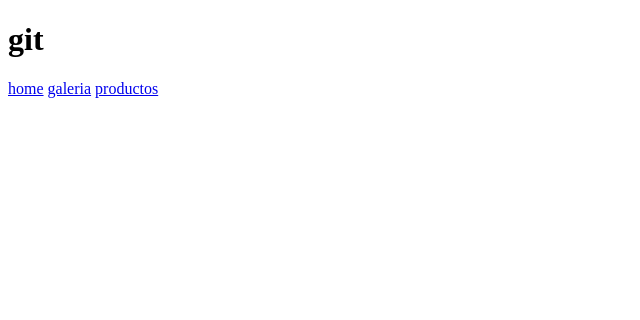
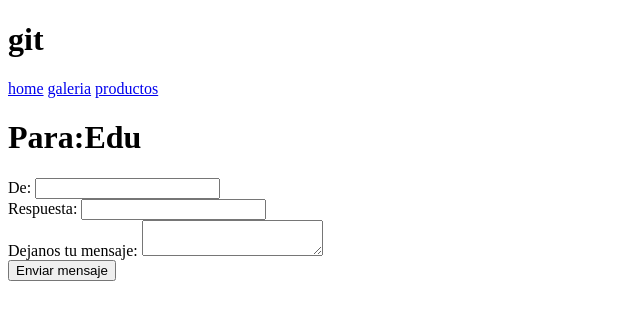
Before and after one commit to eduwalhart/uso-de-git-y-github, a plain HTML site: page secciones/contactos.html in a window 1280 px wide. Shown: the whole page, without its empty margins (0-640 px from the left). Drawn offline with nearby package versions, Linux system fonts and the light colour scheme.

```diff
--- a/secciones/contactos.html
+++ b/secciones/contactos.html
@@ -5,7 +5,8 @@
     <meta http-equiv="X-UA-Compatible" content="IE=edge">
     <meta name="viewport" content="width=device-width, initial-scale=1.0">
     <link rel="stylesheet" href="../estilos.css/css">
-    <title>Document</title>
+    <link rel="stylesheet" href="https://cdnjs.cloudflare.com/ajax/libs/animate.css/4.1.1/animate.min.css">
+    <title>Contacto</title>
 </head>
 <body>
     <header>
@@ -16,6 +17,28 @@
                  <a href="./productos.html">productos</a>
         </nav>
     </header>
+    <form>
+        <h1>Para:Edu</h1>
+
+        <div id="from">
+          <label for="name">De:</label>
+          <input type="text" id="name" name="user_name">
+        </div>
+
+        <div id="reply">
+          <label for="mail">Respuesta:</label>
+          <input type="email" id="mail" name="user_email">
+        </div>
+
+        <div id="message">
+          <label for="msg">Dejanos tu mensaje:</label>
+          <textarea id="msg" name="user_message"></textarea>
+        </div>
+
+        <div class="button">
+          <button type="submit">Enviar mensaje</button>
+        </div>
+      </form>
 
 </body>
 </html>
```
Also changed, not shown: secciones/galeria.html (+1 -1 lines), secciones/productos.html (+11 -3 lines), estilos.css/img/background.jpg (added), 1 other file.
